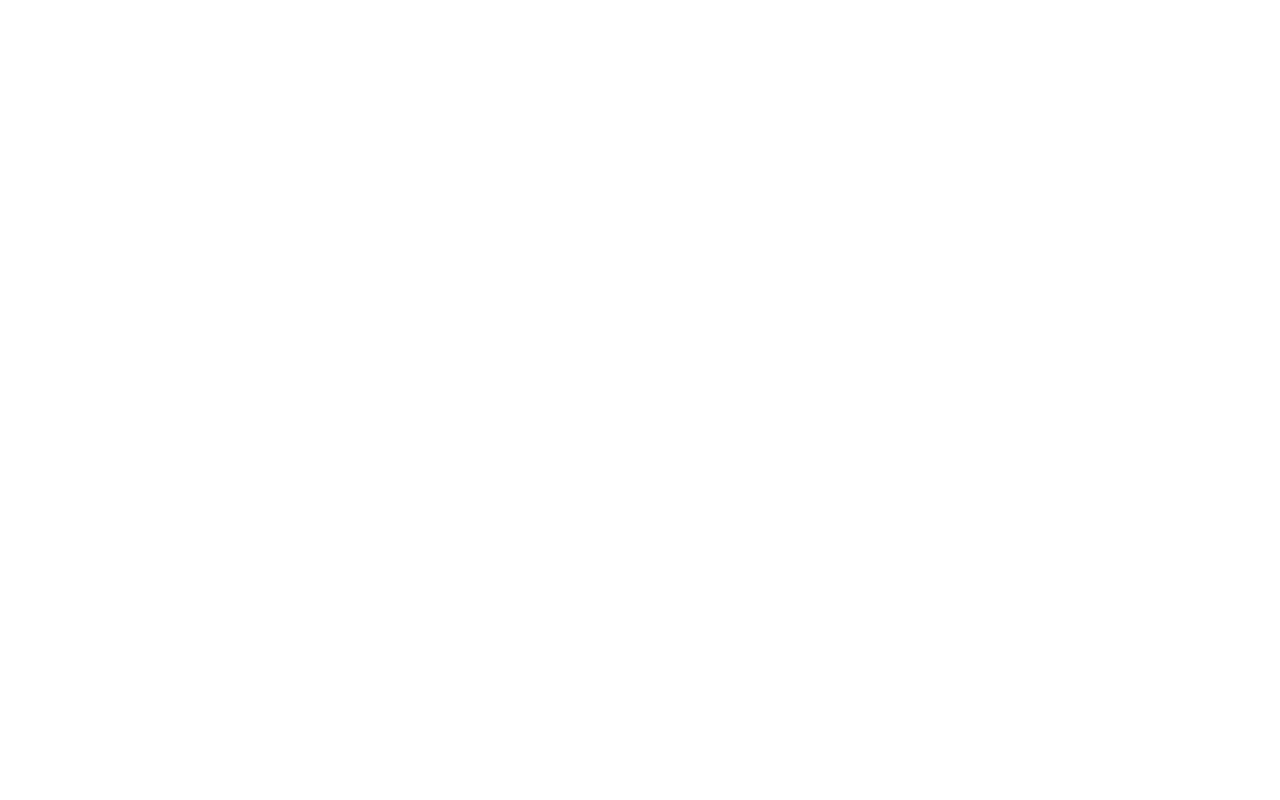
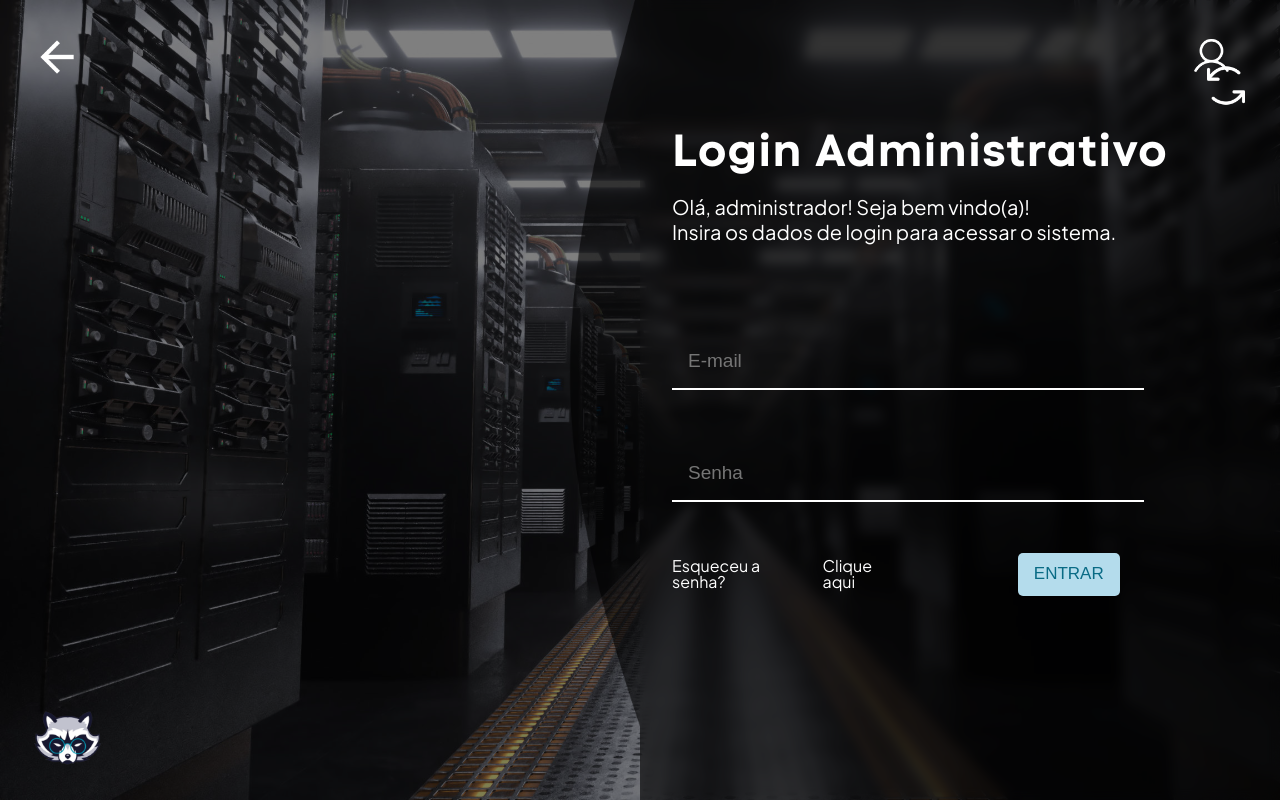
Before and after one commit to SPTech-performee/performee, a website: page site-performee/login-administrativo.html in a window 1280 px wide. Drawn offline with Linux system fonts and the light colour scheme.

Commit message:
tela de cadastro quase pronta

```diff
--- a/site-performee/login-administrativo.html
+++ b/site-performee/login-administrativo.html
@@ -10,7 +10,36 @@
 </head>
 <body>
     <main>
+        <section id="Login">
+            <div class="esquerda">
+                <img src="public/assets/imgs/arrow_back.png" alt="">
+                <img src="public/assets/imgs/GuxxinCortado-removebg-preview 3.png" alt="">
+            </div>
+            <div class="direita">
+                <img src="public/assets/imgs/user.png" alt="">
+                <div class="textos">
+                    <h1>Login Administrativo</h1>
+                    <p>
+                        <span>Olá, administrador! Seja bem vindo(a)!</span>
+                        <span>Insira os dados de login para acessar o sistema.</span>
+                    </p>
+                </div>
+                <div class="div_inputs">
+                    <input placeholder="E-mail" type="text">
+                    <input placeholder="Senha" type="text">
+                </div>
+                <div class="submit-container">
+                    <div class="esqueci-senha">
+                        <span>Esqueceu a senha?</span>
+                        <a href="#">Clique aqui</a>
+                    </div>
+                    <button>
+                        ENTRAR
+                    </button>
+                </div>
 
+            </div>
+        </section>
     </main>
 </body>
 </html>
--- a/site-performee/public/css/login-administrativo.css
+++ b/site-performee/public/css/login-administrativo.css
@@ -5,6 +5,11 @@
     padding: 0;
     margin: 0;
     box-sizing: border-box;
+}
+
+a{
+    text-decoration: none;
+    color: #fff;
 }
 
 html {
@@ -80,3 +85,159 @@ body {
     scrollbar-width: thin;
     overflow-x: hidden;
 }
+
+#Login {
+    display: flex;
+    flex-direction: row;
+    background-color: rgba(0, 0, 0, 0.5);
+    height: 100vh;
+    width: 100%;
+    background-image: url('../assets/imgs/fundo-admin-login.jpg');
+    background-size: cover;
+    background-blend-mode: multiply;
+}
+
+.esquerda {
+    width: 50%;
+    height: 100vh;
+    display: flex;
+    position: relative;
+
+}
+
+.esquerda img:first-of-type {
+    position: absolute;
+    top: 2rem;
+    left: 2rem;
+    max-width: 50px;
+}
+
+.esquerda img:last-of-type{
+    position: absolute;
+    bottom: 2rem;
+    left: 2rem;
+    max-width: 70px;
+}
+
+.esquerda::after{
+    content: '';
+    height: 100vh;
+    width: 8.5vw;
+    background-image: url('../assets/waves/wave-login.png');
+    position: absolute;
+    background-size: cover;
+    background-repeat: no-repeat;
+    top: 0;
+    right: 0;
+}
+
+.direita::before{
+    content: '';
+    background-color: #000;
+    opacity: 60%;
+    height: 100vh;
+    width: 100%;
+    position: absolute;
+    top: 0;
+    right: 0;
+}
+
+.direita{
+    backdrop-filter: blur(6px);
+    position: relative;
+    flex-direction: column;
+    display: flex;
+    height: 100vh;
+    width: 50%;
+    gap: 3vh;
+    background-color: transparent;
+    padding: 8rem 2rem 4rem 2rem;
+}
+
+.direita img{
+    position: absolute;
+    right: 20px;
+    top: 20px;
+    max-width: 80px;
+}
+
+.direita>*{
+    z-index: 3;
+}
+
+.div_inputs{
+    width: 100%;
+    display: flex;
+    flex-direction: column;
+    align-items: start;
+    gap: 7vh;
+}
+
+
+.direita input{
+    width: 82% ;
+    background-color: transparent;
+    border: none;
+    border-bottom: 2px solid #FFF;
+    padding: 1rem;
+    color: #FFF;
+    outline: none;
+    font-size: 19px;
+
+}
+
+.textos {
+    display: flex;
+    flex-direction: column;
+    width: 100%;
+    height: 30%;
+    gap: 3vh;
+}
+
+.textos h1 {
+    font-size: 45px;
+    letter-spacing: 1px;
+    font-weight: bold;
+    font-family: 'Code Next Bold', sans-serif;
+}
+
+.textos p{
+    width: 100%;
+    font-size: 20px;
+    display: flex;
+    flex-direction: column;
+    gap: 5px;
+}
+
+.submit-container{
+    height: 10vh;
+    width: 100%;
+    display: flex;
+    flex-direction: row;
+    justify-content: space-between;
+    align-items: center;
+    padding-right: 8rem;
+    margin-top: 8px;
+}
+
+.submit-container button{
+    cursor: pointer;
+    outline: none;
+    border: none;
+    border-radius: 5px;
+    padding: 0.7rem;
+    width: 8vw;
+    background-color: #B4DCEC;
+    color: #096B85;
+    font-size: 17px;
+
+}
+
+.esqueci-senha{
+    width: 50%;
+    display: flex;
+    flex-direction: row;
+    gap: 2vw;
+    justify-content: start;
+    align-items: center;
+}
```
Also changed, not shown: site-performee/public/assets/imgs/GuxxinCortado-removebg-preview 3.png (added), site-performee/public/assets/imgs/arrow_back.png (added), site-performee/public/assets/imgs/fundo-admin-login.jpg (added), site-performee/public/assets/imgs/user.png (added), site-performee/public/assets/waves/Vector.svg (added), site-performee/public/assets/waves/wave-login.png (added).
